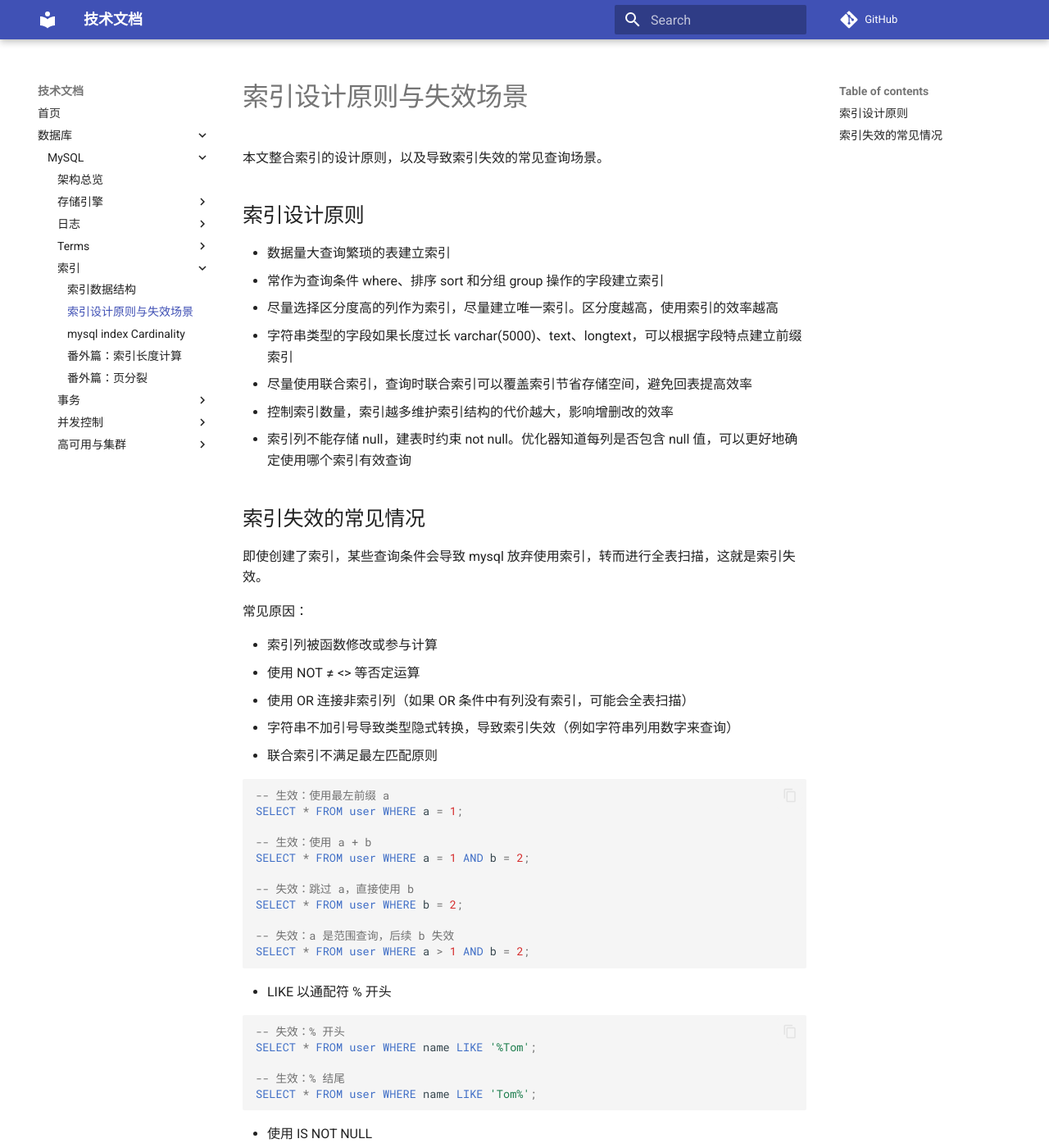
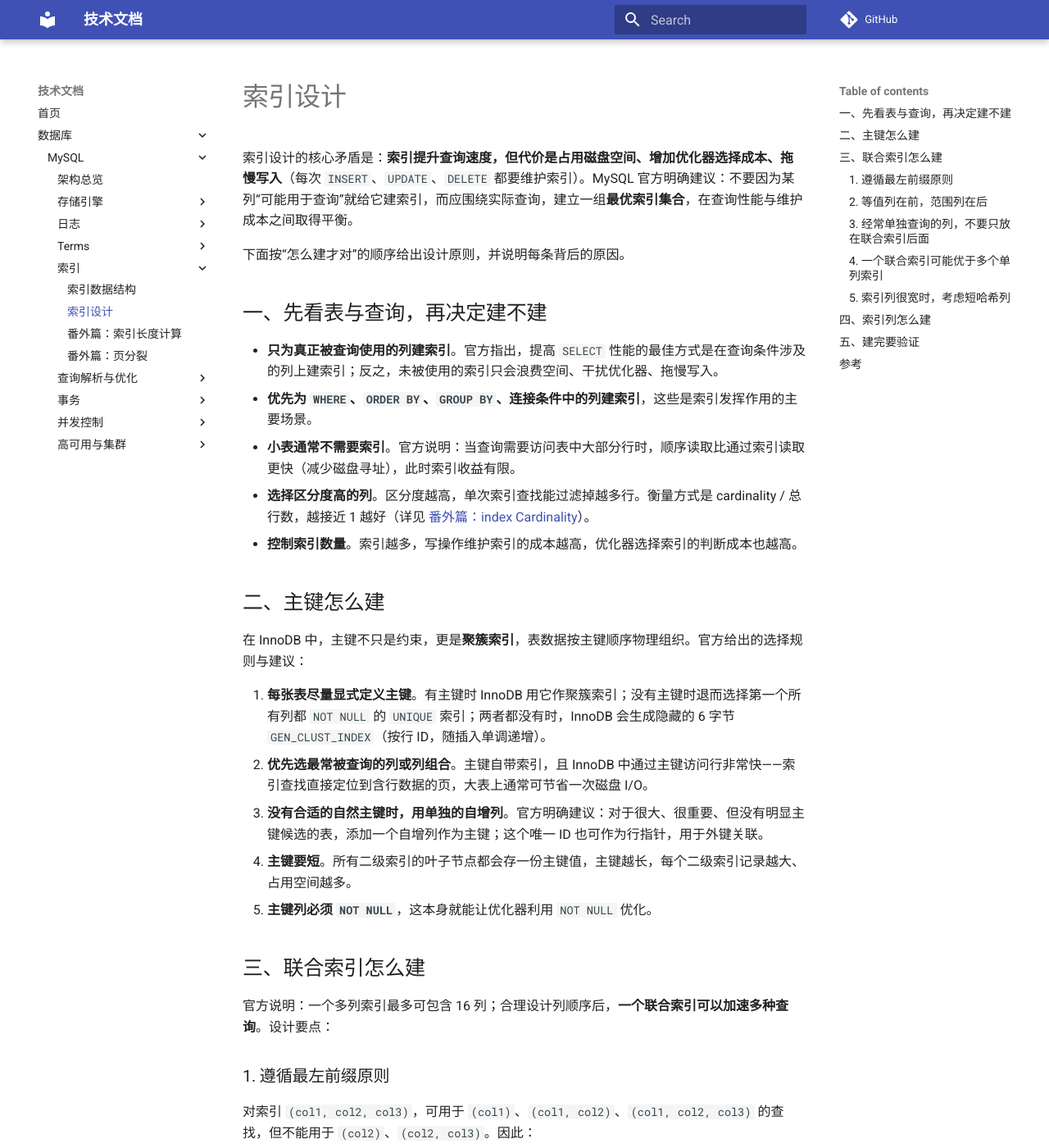
Before and after one commit to tangnewstar/tangnewstar.github.io, an MkDocs documentation site: the page built from docs/database/mysql/index-structure/index-design.md, in a window 1280 px wide and 1400 px high. Shown: the whole window at 82% size. Built offline with MkDocs 1.6.1 and Material for MkDocs 9.7.7, drawn with Linux system fonts in a browser that asks for light colours; comment, search, counter and statistics services are not loaded; some of the changed text lies outside the part shown.

Commit message:
docs: 重写索引设计并新增查询解析与优化菜单

````diff
--- a/docs/database/mysql/index-structure/index-design.md
+++ b/docs/database/mysql/index-structure/index-design.md
@@ -1,60 +1,91 @@
 ---
-title: 索引设计原则与失效场景
+title: 索引设计
 ---
 
-# 索引设计原则与失效场景
+# 索引设计
 
-本文整合索引的设计原则，以及导致索引失效的常见查询场景。
+索引设计的核心矛盾是：**索引提升查询速度，但代价是占用磁盘空间、增加优化器选择成本、拖慢写入**（每次 `INSERT`、`UPDATE`、`DELETE` 都要维护索引）。MySQL 官方明确建议：不要因为某列“可能用于查询”就给它建索引，而应围绕实际查询，建立一组**最优索引集合**，在查询性能与维护成本之间取得平衡。
 
-## 索引设计原则
+下面按“怎么建才对”的顺序给出设计原则，并说明每条背后的原因。
 
-- 数据量大查询繁琐的表建立索引
-- 常作为查询条件 where、排序 sort 和分组 group 操作的字段建立索引
-- 尽量选择区分度高的列作为索引，尽量建立唯一索引。区分度越高，使用索引的效率越高
-- 字符串类型的字段如果长度过长 varchar(5000)、text、longtext，可以根据字段特点建立前缀索引
-- 尽量使用联合索引，查询时联合索引可以覆盖索引节省存储空间，避免回表提高效率
-- 控制索引数量，索引越多维护索引结构的代价越大，影响增删改的效率
-- 索引列不能存储 null，建表时约束 not null。优化器知道每列是否包含 null 值，可以更好地确定使用哪个索引有效查询
+## 一、先看表与查询，再决定建不建
 
-## 索引失效的常见情况
+- **只为真正被查询使用的列建索引**。官方指出，提高 `SELECT` 性能的最佳方式是在查询条件涉及的列上建索引；反之，未被使用的索引只会浪费空间、干扰优化器、拖慢写入。
+- **优先为 `WHERE`、`ORDER BY`、`GROUP BY`、连接条件中的列建索引**，这些是索引发挥作用的主要场景。
+- **小表通常不需要索引**。官方说明：当查询需要访问表中大部分行时，顺序读取比通过索引读取更快（减少磁盘寻址），此时索引收益有限。
+- **选择区分度高的列**。区分度越高，单次索引查找能过滤掉越多行。衡量方式是 cardinality / 总行数，越接近 1 越好（详见 [番外篇：index Cardinality](../query-optimization/bonus-cardinality.md)）。
+- **控制索引数量**。索引越多，写操作维护索引的成本越高，优化器选择索引的判断成本也越高。
 
-即使创建了索引，某些查询条件会导致 mysql 放弃使用索引，转而进行全表扫描，这就是索引失效。
+## 二、主键怎么建
 
-常见原因：
+在 InnoDB 中，主键不只是约束，更是**聚簇索引**，表数据按主键顺序物理组织。官方给出的选择规则与建议：
 
-- 索引列被函数修改或参与计算
-- 使用 NOT ≠ <> 等否定运算
-- 使用 OR 连接非索引列（如果 OR 条件中有列没有索引，可能会全表扫描）
-- 字符串不加引号导致类型隐式转换，导致索引失效（例如字符串列用数字来查询）
-- 联合索引不满足最左匹配原则
+1. **每张表尽量显式定义主键**。有主键时 InnoDB 用它作聚簇索引；没有主键时退而选择第一个所有列都 `NOT NULL` 的 `UNIQUE` 索引；两者都没有时，InnoDB 会生成隐藏的 6 字节 `GEN_CLUST_INDEX`（按行 ID，随插入单调递增）。
+2. **优先选最常被查询的列或列组合**。主键自带索引，且 InnoDB 中通过主键访问行非常快——索引查找直接定位到含行数据的页，大表上通常可节省一次磁盘 I/O。
+3. **没有合适的自然主键时，用单独的自增列**。官方明确建议：对于很大、很重要、但没有明显主键候选的表，添加一个自增列作为主键；这个唯一 ID 也可作为行指针，用于外键关联。
+4. **主键要短**。所有二级索引的叶子节点都会存一份主键值，主键越长，每个二级索引记录越大、占用空间越多。
+5. **主键列必须 `NOT NULL`**，这本身就能让优化器利用 `NOT NULL` 优化。
+
+## 三、联合索引怎么建
+
+官方说明：一个多列索引最多可包含 16 列；合理设计列顺序后，**一个联合索引可以加速多种查询**。设计要点：
+
+### 1. 遵循最左前缀原则
+
+对索引 `(col1, col2, col3)`，可用于 `(col1)`、`(col1, col2)`、`(col1, col2, col3)` 的查找，但不能用于 `(col2)`、`(col2, col3)`。因此：
+
+- **把最常作为查询入口的列放最左边**。
+- **按查询组合的层级排列**，让一个索引覆盖多种查询。例如常见查询是：
 
 ```sql
--- 生效：使用最左前缀 a
-SELECT * FROM user WHERE a = 1;
-
--- 生效：使用 a + b
-SELECT * FROM user WHERE a = 1 AND b = 2;
-
--- 失效：跳过 a，直接使用 b
-SELECT * FROM user WHERE b = 2;
-
--- 失效：a 是范围查询，后续 b 失效
-SELECT * FROM user WHERE a > 1 AND b = 2;
+WHERE user_id = ?
+WHERE user_id = ? AND status = ?
+WHERE user_id = ? AND status = ? AND created_at >= ?
 ```
 
-- LIKE 以通配符 % 开头
+则 `INDEX (user_id, status, created_at)` 可同时服务这三种查询。
+
+### 2. 等值列在前，范围列在后
+
+官方示例中，`WHERE last_name='Jones' AND first_name >= 'M' AND first_name < 'N'` 对应 `INDEX (last_name, first_name)`：等值过滤列在前，范围过滤列在后。这是因为范围列之后的列无法继续用于精确定位（联合索引中范围查询后续列失效）。
+
+### 3. 经常单独查询的列，不要只放在联合索引后面
+
+如果经常 `WHERE b = ?`，那么 `INDEX (a, b)` 无法有效用于该查询，需要另建以 `b` 为最左列的索引，如 `INDEX (b)` 或 `INDEX (b, c)`。不要指望一个联合索引覆盖所有列组合。
+
+### 4. 一个联合索引可能优于多个单列索引
+
+对 `WHERE col1 = ? AND col2 = ?`，`INDEX (col1, col2)` 可直接定位行；而两个独立单列索引，优化器只能选择 Index Merge 或先用过滤性更强的那个索引再回表过滤。
+
+### 5. 索引列很宽时，考虑短哈希列
+
+官方提到：如果联合索引非常宽，可以增加一个短的、近似唯一的哈希列并建索引，例如：
 
 ```sql
--- 失效：% 开头
-SELECT * FROM user WHERE name LIKE '%Tom';
-
--- 生效：% 结尾
-SELECT * FROM user WHERE name LIKE 'Tom%';
+SELECT * FROM tbl_name
+WHERE hash_col = MD5(CONCAT(val1, val2))
+  AND col1 = val1 AND col2 = val2;
 ```
 
-- 使用 IS NOT NULL
+查询中仍保留原始列条件，以避免哈希冲突带来的误判。
 
-```sql
--- 可能失效
-SELECT * FROM user WHERE age IS NOT NULL;
-```
+## 四、索引列怎么建
+
+- **字符串列过长（`VARCHAR(5000)`、`TEXT`、`BLOB`）时，用前缀索引**。语法 `col_name(N)` 只索引前 `N` 个字符/字节，可显著减小索引体积；索引 `BLOB`/`TEXT` 时**必须**指定前缀长度。
+    - 注意：前缀长度上限按**字节**计算；`InnoDB` 在 `DYNAMIC`/`COMPRESSED` 行格式下上限为 3072 字节，`REDUNDANT`/`COMPACT` 下为 767 字节。
+    - 前缀太短会降低过滤精度，MySQL 仍需回表检查剩余部分是否真正匹配。
+    - 全文搜索应使用 `FULLTEXT` 索引，它总是索引整列，不支持列前缀。
+- **尽量让索引覆盖查询**（覆盖索引）。如果查询所需的列都在索引中，MySQL 可直接从索引树返回结果，避免回表。
+- **声明 `NOT NULL` 约束**。优化器知道列是否包含 `NULL`，能更好地判断哪个索引对查询有效。
+
+## 五、建完要验证
+
+索引不是建完就生效。官方建议用 `EXPLAIN` 检查优化器是否真正使用了索引，并定期用 `SHOW INDEX` 查看索引统计（cardinality）。如果优化器估计使用索引会访问大量行，它可能选择全表扫描——这时应重新评估索引是否有价值，而不是简单“加了索引就该变快”。
+
+## 参考
+
+- [MySQL 8.0 Reference Manual · 10.3 Optimization and Indexes](https://dev.mysql.com/doc/refman/8.0/en/optimization-indexes.html)
+- [MySQL 8.0 Reference Manual · 10.3.2 Primary Key Optimization](https://dev.mysql.com/doc/refman/8.0/en/primary-key-optimization.html)
+- [MySQL 8.0 Reference Manual · 10.3.5 Column Indexes](https://dev.mysql.com/doc/refman/8.0/en/column-indexes.html)
+- [MySQL 8.0 Reference Manual · 10.3.6 Multiple-Column Indexes](https://dev.mysql.com/doc/refman/8.0/en/multiple-column-indexes.html)
+- [MySQL 8.0 Reference Manual · 17.6.2.1 Clustered and Secondary Indexes](https://dev.mysql.com/doc/refman/8.0/en/innodb-index-types.html)
--- a/mkdocs.yml
+++ b/mkdocs.yml
@@ -59,10 +59,12 @@ nav:
           - 索引:
               - 概览: database/mysql/index-structure/index.md
               - 索引数据结构: database/mysql/index-structure/index-data-structure.md
-              - 索引设计原则与失效场景: database/mysql/index-structure/index-design.md
-              - mysql index Cardinality: database/mysql/index-structure/index-cardinality.md
+              - 索引设计: database/mysql/index-structure/index-design.md
               - 番外篇：索引长度计算: database/mysql/index-structure/bonus-index-key-len.md
               - 番外篇：页分裂: database/mysql/index-structure/bonus-page-split.md
+          - 查询解析与优化:
+              - 概览: database/mysql/query-optimization/index.md
+              - 番外篇：index Cardinality: database/mysql/query-optimization/bonus-cardinality.md
           - 事务:
               - 概览: database/mysql/transaction/index.md
               - ACID 实现原理: database/mysql/transaction/acid.md
````
Also changed, not shown: docs/database/mysql/index-structure/index.md (+2 -3 lines), docs/database/mysql/query-optimization/bonus-cardinality.md (renamed from docs/database/mysql/index-structure/index-cardinality.md, +2 -2 lines), docs/database/mysql/query-optimization/index.md (added, +7 -0 lines).
